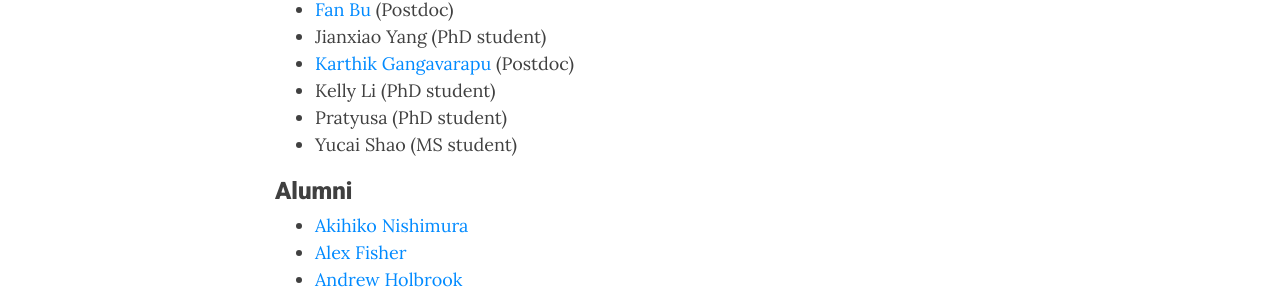
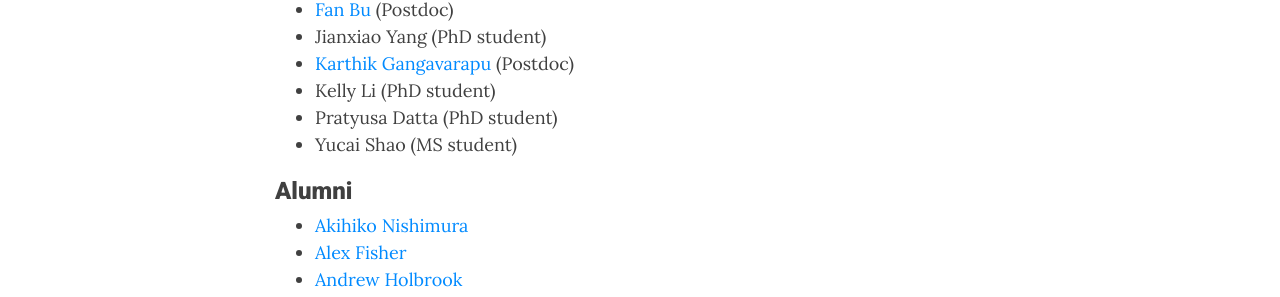
Before and after one commit to suchard-group/suchard-group.github.io, a Jekyll site: the page built from members.md, in a window 1280 px wide and 1395 px high. Shown: the part 580-877 px from the top of the window. Built offline with Jekyll 4.4.1, drawn with Linux system fonts in a browser that asks for light colours; nearby versions of some CDN libraries.

Commit message:
add last name for Pratyusa

```diff
--- a/members.md
+++ b/members.md
@@ -18,7 +18,7 @@ UCLA Fielding School of Public Health
   * Jianxiao Yang (PhD student)
   * [Karthik Gangavarapu](https://gkarthik.com/) (Postdoc)
   * Kelly Li (PhD student)
-  * Pratyusa (PhD student)
+  * Pratyusa Datta (PhD student)
   * Yucai Shao (MS student)
 
 ### Alumni
```
